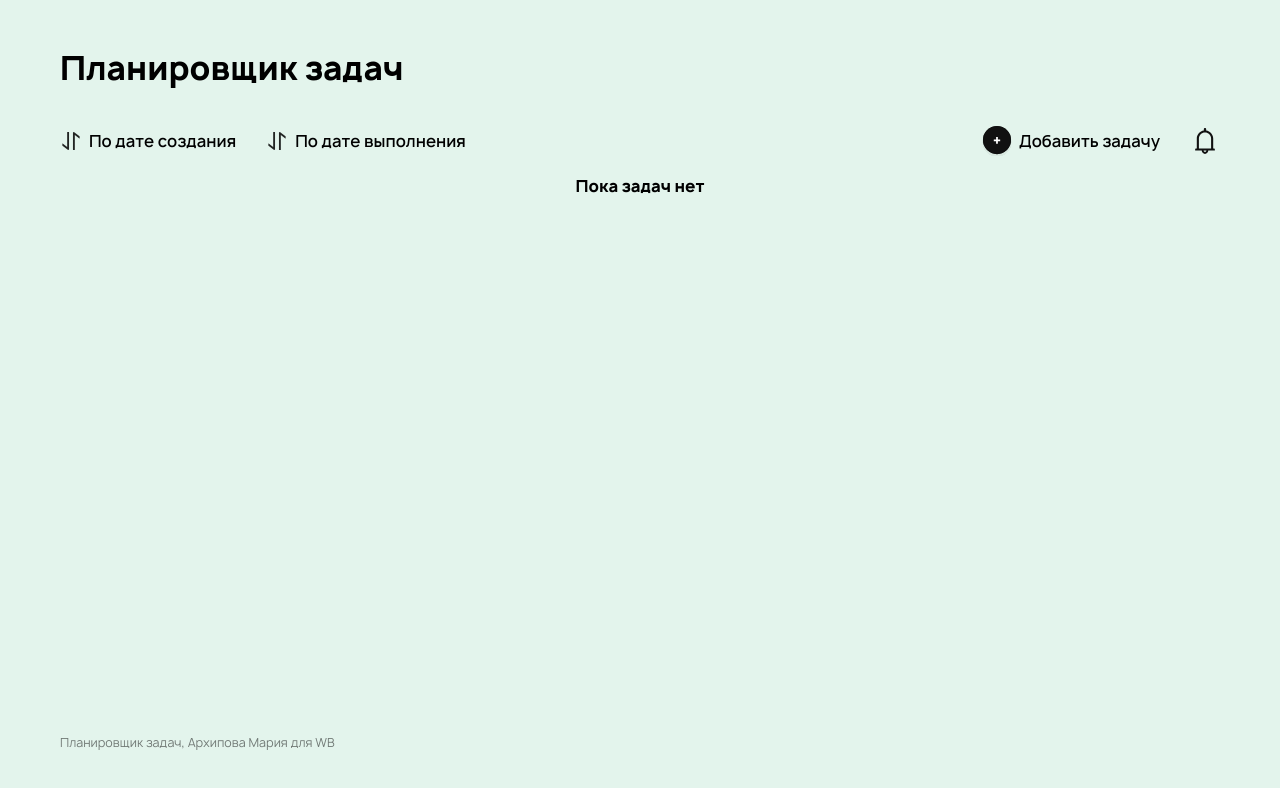
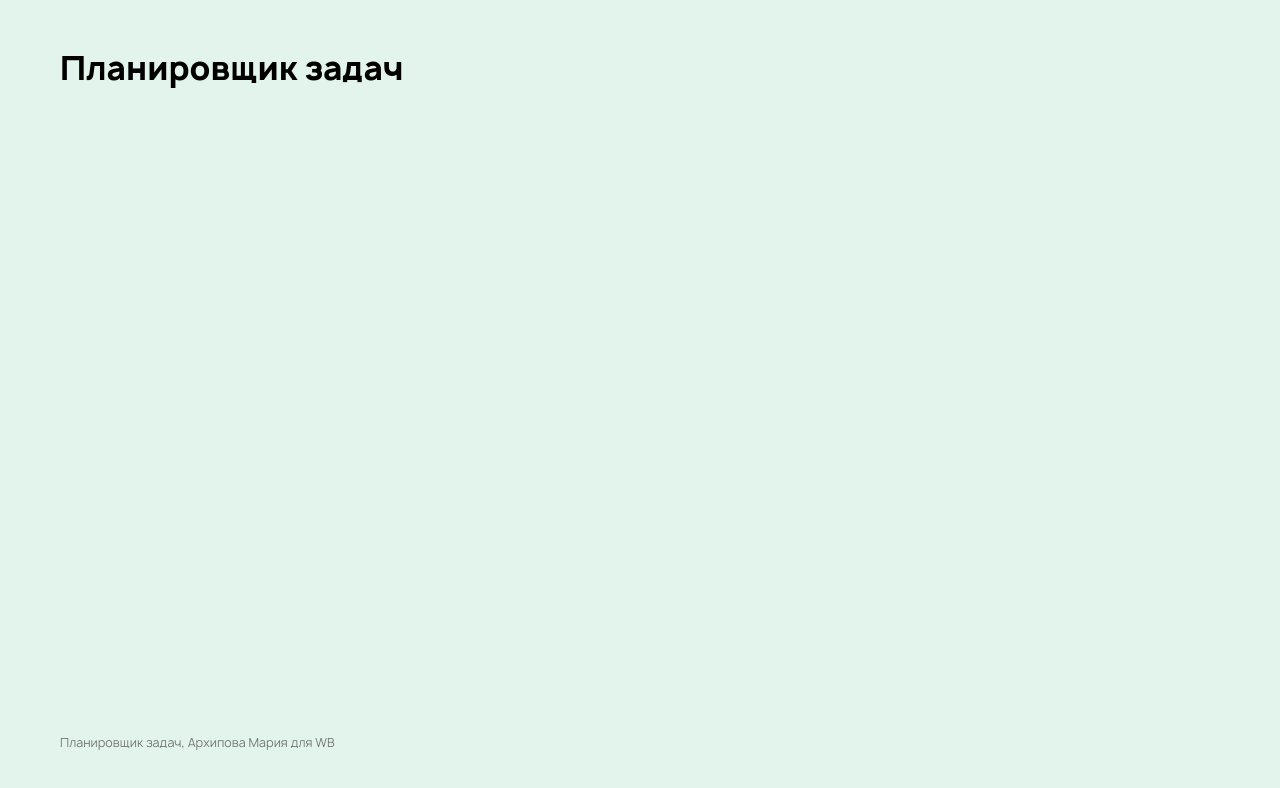
Before and after one commit to marias1403/wb-l2-task-manager, a React (Create React App) app: page /sign-in in a window 1280 px wide. Shown: the top 788 px of the page. Built offline with nearby package versions, Linux system fonts and the light colour scheme.

Commit message:
feat: Login, Register, ProtectedRoute added

```diff
--- a/package.json
+++ b/package.json
@@ -8,6 +8,7 @@
     "@testing-library/user-event": "^13.5.0",
     "react": "^18.2.0",
     "react-dom": "^18.2.0",
+    "react-router-dom": "^6.17.0",
     "react-scripts": "5.0.1",
     "web-vitals": "^2.1.4"
   },
--- a/src/components/App.js
+++ b/src/components/App.js
@@ -1,9 +1,14 @@
-import React, {useState} from 'react';
+import React, { useState } from 'react';
+import { Route, Routes, Navigate } from 'react-router-dom';
+import ProtectedRoute from './ProtectedRoute';
+import { CurrentUserContext } from '../contexts/CurrentUserContext';
 import Header from './Header';
 import Main from './Main';
 import Footer from './Footer';
 import AddTaskPopup from './AddTaskPopup';
 import EditTaskPopup from './EditTaskPopup';
+import Login from './Login';
+import Register from './Register';
 
 function App() {
   const [tasks, setTasks] = useState([]);
@@ -12,6 +17,8 @@ function App() {
   const [isEditTaskPopupOpen, setIsEditTaskPopupOpen] = useState(false);
   const [sortByCreatedAtAsc, setSortByCreatedAtAsc] = useState(true);
   const [sortByDeadlineAsc, setSortByDeadlineAsc] = useState(true);
+  const [currentUser, setCurrentUser] = useState({});
+  const [isLoggedIn, setIsLoggedIn] = useState(false);
 
   function toggleSortByCreatedAt() {
     setSortByCreatedAtAsc(!sortByCreatedAtAsc);
@@ -124,17 +131,34 @@ function App() {
   }
 
   return (
+    <CurrentUserContext.Provider value={ currentUser }>
       <div className='page'>
         <div className='page__container'>
           <Header />
-        <Main
-          tasks={tasks}
-          onAddTask={handleAddTaskClick}
-          onEditTask={handleEditTask}
-          onDeleteTask={handleDeleteTask}
-          onCheckTask={toggleCheckedTask}
-          onSortByCreatedAt={toggleSortByCreatedAt}
-          onSortByDeadline={toggleSortByDeadline} />
+          <Routes>
+            <Route
+              path='/sign-in'
+              element={ <Login /> } />
+            <Route
+              path='/sign-up'
+              element={ <Register /> } />
+            <Route
+              path='/'
+              element={ <ProtectedRoute
+                path='/'
+                loggedIn={isLoggedIn}
+                component={Main}
+                childProps={{
+                  'tasks': tasks,
+                  'onAddTask': handleAddTaskClick,
+                  'onEditTask': handleEditTask,
+                  'onDeleteTask': handleDeleteTask,
+                  'onCheckTask': toggleCheckedTask,
+                  'onSortByCreatedAt': toggleSortByCreatedAt,
+                  'onSortByDeadline': toggleSortByDeadline
+                }}
+              /> } />
+          </Routes>
           <Footer />
         </div>
         <AddTaskPopup
@@ -154,6 +178,7 @@ function App() {
           onStringifyDeadline={formatDeadlineToString}
         />
       </div>
+    </CurrentUserContext.Provider>
   );
 }
 
--- /dev/null
+++ b/src/components/Login.js
@@ -0,0 +1,11 @@
+import React, { useState } from 'react';
+
+function Login() {
+  return (
+    <div>
+
+    </div>
+  );
+}
+
+export default Login;
--- /dev/null
+++ b/src/components/ProtectedRoute.js
@@ -0,0 +1,11 @@
+import React from 'react';
+import { Navigate } from 'react-router-dom';
+
+const ProtectedRoute = ({ loggedIn, children}) => {
+  if (!loggedIn) {
+    return <Navigate to='/sign-in'/>
+  }
+  return children;
+}
+
+export default ProtectedRoute;
--- /dev/null
+++ b/src/components/Register.js
@@ -0,0 +1,11 @@
+import React, { useState } from 'react';
+
+function Register() {
+  return (
+    <div>
+
+    </div>
+  );
+}
+
+export default Register;
--- /dev/null
+++ b/src/contexts/CurrentUserContext.js
@@ -0,0 +1,6 @@
+import React from 'react';
+
+export const CurrentUserContext = React.createContext({
+  username: 'guest',
+  email: 'guest@example.com',
+});
--- a/src/index.js
+++ b/src/index.js
@@ -1,5 +1,6 @@
 import React from 'react';
 import ReactDOM from 'react-dom/client';
+import { BrowserRouter } from 'react-router-dom';
 import './assets/styles/index.css';
 import App from './components/App';
 import reportWebVitals from './reportWebVitals';
@@ -7,7 +8,9 @@ import reportWebVitals from './reportWebVitals';
 const root = ReactDOM.createRoot(document.getElementById('root'));
 root.render(
   <React.StrictMode>
-    <App />
+    <BrowserRouter>
+      <App />
+    </BrowserRouter>
   </React.StrictMode>
 );
 
```
Also changed, not shown: 1 other file (tests, documents, lock files or other folders). Lines whose indentation alone changed are shown as unchanged.
